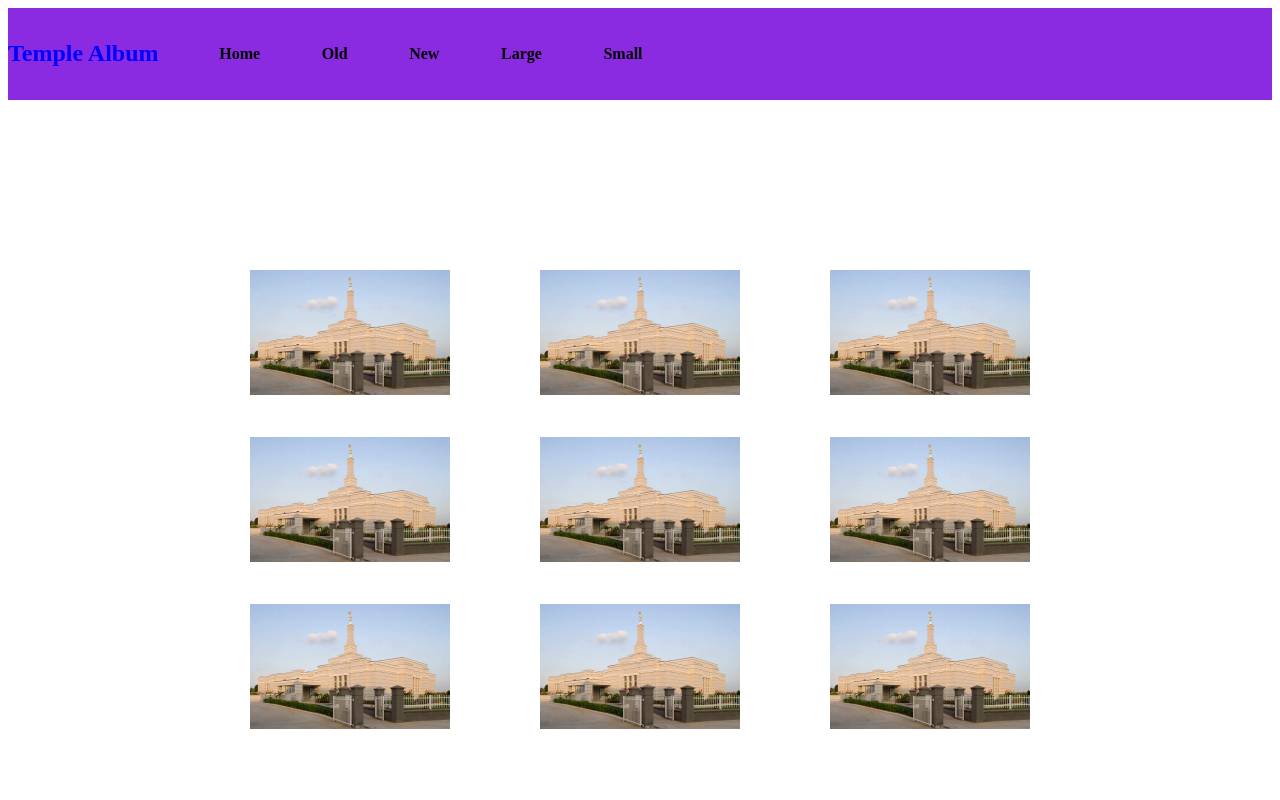
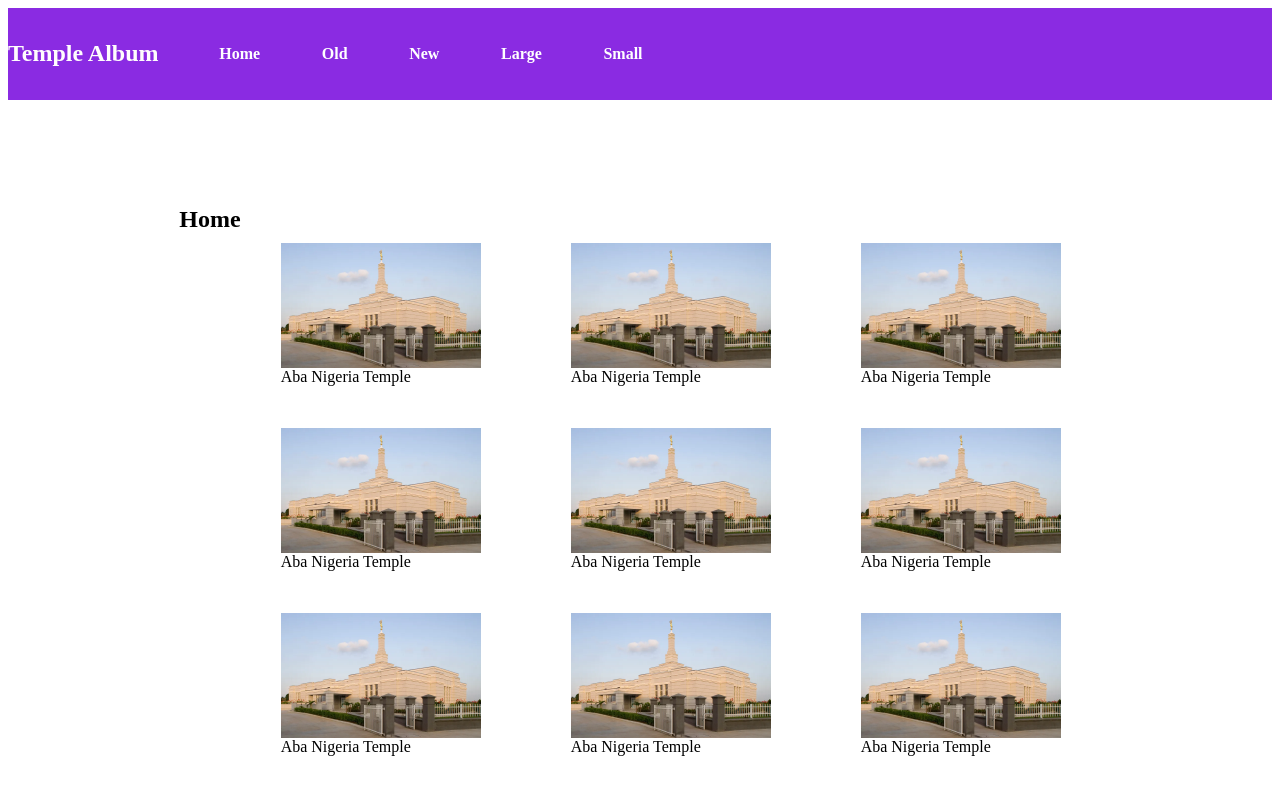
Before and after one commit to danielolamide-byu/wdd131, a plain HTML site: page temples.html in a window 1280 px wide. Shown: the top 800 px of the page. Drawn offline with Linux system fonts and the light colour scheme.

Commit message:
Temple Album

```diff
--- a/styles/large-temple.css
+++ b/styles/large-temple.css
@@ -28,7 +28,7 @@
                 position: absolute;
                 top: 50px;
                 right: 10px;
-                background-color: #eed7d7;
+                background-color: #000000;
                 padding: 1rem;
                 border-radius: 8px;
                 width: 440px;
--- a/styles/temples.css
+++ b/styles/temples.css
@@ -2,7 +2,7 @@
 
 header nav {
     display: flex;
-    color: blue;
+    color: rgb(255, 253, 253);
     flex: 1 1 100px;
     background-color: blueviolet;
     align-items: center;
@@ -11,7 +11,7 @@ header nav {
 header nav a {
     display: flex;
     flex: 1 1 auto;
-    color: #ffffff;
+    color: #0c0c0c;
     padding: 1.3rem;
     text-decoration: none;
     justify-content: center;
@@ -22,6 +22,18 @@ body main {
     justify-content: center;
     align-items: center;
     min-height: 100vh;
+}
+
+body main h2 {
+    margin-bottom: 580px;
+    text-align: center;
+    justify-content: center;
+    align-items: center;
+}
+
+nav ul li a:hover{
+    color: coral;
+    transform: translateY(-2px);
 }
 
 body main div {
@@ -43,7 +55,7 @@ body main div figure img {
     font-size: 2rem;
     background: none;
     border: none;
-    color: white;
+    color: rgb(20, 19, 19);
     cursor: pointer;
 }
 
@@ -58,7 +70,7 @@ body main div figure img {
 
 .nav-links li a {
     text-decoration: none;
-    color: rgb(3, 3, 3);
+    color: rgb(255, 255, 255);
     font-weight: bold;
 }
 
--- a/temples.html
+++ b/temples.html
@@ -10,7 +10,7 @@
     <link rel="stylesheet" href="styles/temples.css">
     <link rel="stylesheet" href="styles/large-temple.css">
     <script src="scripts/temples.js" defer></script>
-    <title>Temples</title>
+    <title>Temple Album</title>
 </head>
 <body>
     <header>
@@ -28,16 +28,17 @@
         </nav>
     </header>
     <main>
+        <h2>Home</h2>
         <div>
-        <figure><img src="images/aba_nigeria_temple_lds.webp" alt="Temple picture"></figure>
-        <figure><img src="images/aba_nigeria_temple_lds.webp" alt="Temple picture"></figure>
-        <figure><img src="images/aba_nigeria_temple_lds.webp" alt="Temple picture"></figure>
-        <figure><img src="images/aba_nigeria_temple_lds.webp" alt="Temple picture"></figure>
-        <figure><img src="images/aba_nigeria_temple_lds.webp" alt="Temple picture"></figure>
-        <figure> <img src="images/aba_nigeria_temple_lds.webp" alt="Temple picture"></figure>
-        <figure> <img src="images/aba_nigeria_temple_lds.webp" alt="Temple picture"></figure>
-        <figure> <img src="images/aba_nigeria_temple_lds.webp" alt="Temple picture"></figure>
-        <figure> <img src="images/aba_nigeria_temple_lds.webp" alt="Temple picture"></figure>
+        <figure><img src="images/aba_nigeria_temple_lds.webp" alt="Temple picture"><figcaption>Aba Nigeria Temple</figcaption></figure>
+        <figure><img src="images/aba_nigeria_temple_lds.webp" alt="Temple picture"><figcaption>Aba Nigeria Temple</figcaption></figure>
+        <figure><img src="images/aba_nigeria_temple_lds.webp" alt="Temple picture"><figcaption>Aba Nigeria Temple</figcaption></figure>
+        <figure><img src="images/aba_nigeria_temple_lds.webp" alt="Temple picture"><figcaption>Aba Nigeria Temple</figcaption></figure>
+        <figure><img src="images/aba_nigeria_temple_lds.webp" alt="Temple picture"><figcaption>Aba Nigeria Temple</figcaption></figure>
+        <figure> <img src="images/aba_nigeria_temple_lds.webp" alt="Temple picture"><figcaption>Aba Nigeria Temple</figcaption></figure>
+        <figure> <img src="images/aba_nigeria_temple_lds.webp" alt="Temple picture"><figcaption>Aba Nigeria Temple</figcaption></figure>
+        <figure> <img src="images/aba_nigeria_temple_lds.webp" alt="Temple picture"><figcaption>Aba Nigeria Temple</figcaption></figure>
+        <figure> <img src="images/aba_nigeria_temple_lds.webp" alt="Temple picture"><figcaption>Aba Nigeria Temple</figcaption></figure>
         </div>
 
     </main>
```
